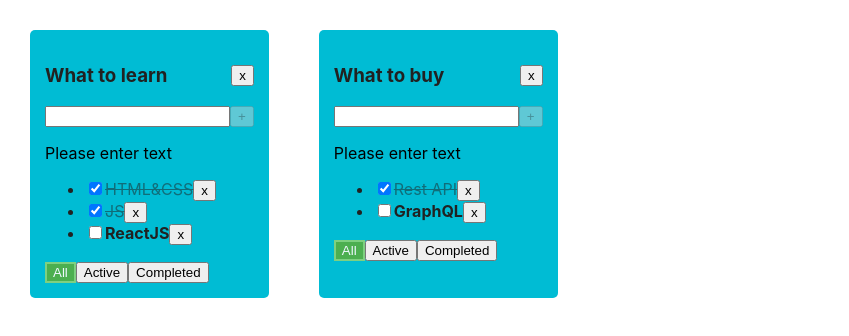
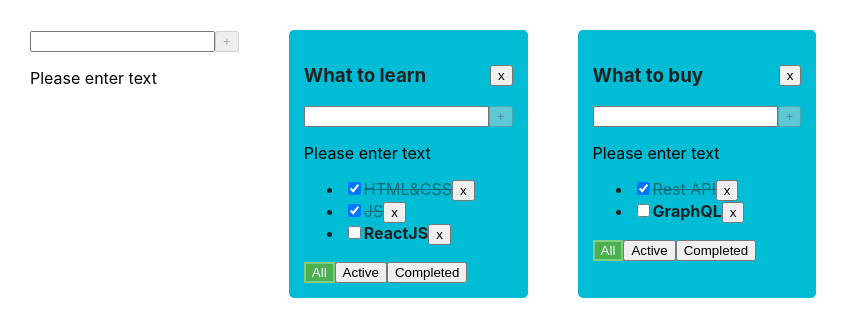
Before and after one commit to sfgardev/todolist, a React (Create React App) app: page / in a window 1280 px wide. Shown: the top 336 px of the page, without its empty margins (0-849 px from the left). Built offline with nearby package versions, Linux system fonts and the light colour scheme.

Commit message:
sprint-2 week-2

```diff
--- a/src/App.tsx
+++ b/src/App.tsx
@@ -2,6 +2,7 @@ import { useState } from "react";
 import { v1 } from "uuid";
 import "./App.css";
 import { Task, TodoList } from "./components/TodoList";
+import { AddItemForm } from "./components/AddItemForm";
 
 export type Filter = "all" | "active" | "completed";
 export type TodolistType = {
@@ -14,12 +15,6 @@ type TasksState = {
 };
 
 function App() {
-  // const initState: Task[] = [
-  //   { id: v1(), title: "HTML&CSS", isDone: true },
-  //   { id: v1(), title: "JS", isDone: true },
-  //   { id: v1(), title: "ReactJS", isDone: false },
-  // ];
-
   const todolistId1 = v1();
   const todolistId2 = v1();
 
@@ -39,7 +34,6 @@ function App() {
       { id: v1(), title: "GraphQL", isDone: false },
     ],
   });
-  // const [filter, setFilter] = useState<Filter>("all");
 
   const removeTodolist = (todolistId: string) => {
     setTodolists((prevState) =>
@@ -49,19 +43,32 @@ function App() {
     setTasks({ ...tasks });
   };
 
+  const addTodolist = (title: string) => {
+    const newTodolist: TodolistType = {
+      id: v1(),
+      title,
+      filter: "all",
+    };
+    setTodolists((prevState) => [newTodolist, ...prevState]);
+    setTasks((prevState) => ({
+      ...prevState,
+      [newTodolist.id]: [],
+    }));
+  };
+
+  const editTodolist = (todolistId: string, title: string) => {
+    setTodolists((prevState) =>
+      prevState.map((todolist) =>
+        todolist.id === todolistId ? { ...todolist, title } : todolist
+      )
+    );
+  };
+
   const removeTask = (todolistId: string, taskId: string) => {
-    // setTasks({
-    //   ...tasks,
-    //   [todolistId]: tasks[todolistId].filter((task) => task.id !== taskId),
-    // });
-
     setTasks((prevState) => ({
       ...prevState,
       [todolistId]: prevState[todolistId].filter((task) => task.id !== taskId),
     }));
-
-    // const updatedState = tasks.filter((task) => task.id !== taskId);
-    // setTasks(updatedState);
   };
 
   const addTask = (todolistId: string, title: string) => {
@@ -75,11 +82,15 @@ function App() {
       ...prevState,
       [todolistId]: [newTask, ...prevState[todolistId]],
     }));
+  };
 
-    // setTasks({ ...tasks, [todolistId]: [newTask, ...tasks[todolistId]] });
-
-    // const updatedState = [newTask, ...tasks];
-    // setTasks(updatedState);
+  const editTask = (todolistId: string, taskId: string, title: string) => {
+    setTasks((prevState) => ({
+      ...prevState,
+      [todolistId]: prevState[todolistId].map((task) =>
+        task.id === taskId ? { ...task, title } : task
+      ),
+    }));
   };
 
   const changeTaskStatus = (
@@ -87,29 +98,12 @@ function App() {
     taskId: string,
     newStatus: boolean
   ) => {
-    // setTasks({
-    //   ...tasks,
-    //   [todolistId]: tasks[todolistId].map((task) =>
-    //     task.id === taskId ? { ...task, isDone: newStatus } : task
-    //   ),
-    // });
-
     setTasks((prevState) => ({
       ...prevState,
       [todolistId]: prevState[todolistId].map((task) =>
         task.id === taskId ? { ...task, isDone: newStatus } : task
       ),
     }));
-
-    // const task = tasks.find((task) => task.id === taskId);
-    // if (task) {
-    //   task.isDone = !task.isDone;
-    // }
-    // setTasks([...tasks]);
-    // const updatedState = tasks.map((task) =>
-    //   task.id === taskId ? { ...task, isDone: newStatus } : task
-    // );
-    // setTasks(updatedState);
   };
 
   const changeFilter = (todolistId: string, filter: Filter) => {
@@ -118,14 +112,6 @@ function App() {
         todolist.id === todolistId ? { ...todolist, filter } : todolist
       )
     );
-
-    // const currentTodolist = todolists.find(
-    //   (todolist) => todolist.id === todolistId
-    // );
-    // if (currentTodolist) {
-    //   currentTodolist.filter = filter;
-    // }
-    // setTodolists([...todolists]);
   };
 
   const getFilteredTasks = (
@@ -142,10 +128,9 @@ function App() {
     }
   };
 
-  // const filteredTasks = getFilteredTasks(tasks, filter);
-
   return (
     <div className="App">
+      <AddItemForm addItem={addTodolist} />
       {todolists.map((todolist) => {
         const filteredTasks = getFilteredTasks(
           tasks[todolist.id],
@@ -163,6 +148,8 @@ function App() {
             addTask={addTask}
             changeTaskStatus={changeTaskStatus}
             removeTodolist={removeTodolist}
+            editTask={editTask}
+            editTodolist={editTodolist}
           />
         );
       })}
--- /dev/null
+++ b/src/components/AddItemForm.tsx
@@ -0,0 +1,59 @@
+import { ChangeEvent, KeyboardEvent, useState } from "react";
+import { Button } from "./Button";
+
+type AddItemFormProps = {
+  addItem: (title: string) => void;
+};
+
+export const AddItemForm = ({ addItem }: AddItemFormProps) => {
+  const [taskTitle, setTaskTitle] = useState("");
+  const [inputError, setInputError] = useState<boolean>(false);
+
+  const onKeyDownaddNewTaskHandler = (e: KeyboardEvent<HTMLInputElement>) => {
+    if (e.key === "Enter" && isAddTaskPosible) {
+      addNewTaskHandler();
+    }
+  };
+
+  const setTaskTitleHandler = (e: ChangeEvent<HTMLInputElement>) => {
+    inputError && setInputError(false);
+    setTaskTitle(e.currentTarget.value);
+  };
+
+  const addNewTaskHandler = () => {
+    const trimmedTitle = taskTitle.trim();
+    if (trimmedTitle) {
+      addItem(trimmedTitle);
+    } else {
+      setInputError(true);
+      setTimeout(() => {
+        setInputError(false);
+      }, 3000);
+    }
+    setTaskTitle("");
+  };
+
+  const maxTitleLength = 15;
+  const isAddTaskPosible =
+    taskTitle.length && taskTitle.length <= maxTitleLength;
+
+  return (
+    <div>
+      <input
+        value={taskTitle}
+        className={inputError ? "input-error" : undefined}
+        onChange={setTaskTitleHandler}
+        onKeyDown={onKeyDownaddNewTaskHandler}
+      />
+      <Button
+        title="+"
+        onClick={addNewTaskHandler}
+        isDisabled={!isAddTaskPosible}
+      />
+      {!taskTitle.length && (
+        <p style={{ color: inputError ? "red" : "black" }}>Please enter text</p>
+      )}
+      {taskTitle.length > maxTitleLength && <p>Task title is too long</p>}
+    </div>
+  );
+};
--- /dev/null
+++ b/src/components/EditableSpan.tsx
@@ -0,0 +1,48 @@
+import { ChangeEvent, useState } from "react";
+
+type EditableSpanProps = {
+  title: string;
+  className?: string;
+  onChange: (title: string) => void;
+};
+
+export const EditableSpan = ({
+  title,
+  className,
+  onChange,
+}: EditableSpanProps) => {
+  const [isEdit, setIsEdit] = useState(false);
+  const [text, setText] = useState("");
+
+  const handleChange = (event: ChangeEvent<HTMLInputElement>) => {
+    setText(event.target.value);
+  };
+
+  const handleStartEdit = () => {
+    setText(title);
+    setIsEdit(true);
+  };
+
+  const handleStopEdit = () => {
+    onChange(text);
+    setIsEdit(false);
+  };
+
+  const handleInputFocus = (node: HTMLInputElement | null) => {
+    node?.focus();
+  };
+
+  return isEdit ? (
+    <input
+      type="text"
+      value={text}
+      ref={handleInputFocus}
+      onChange={handleChange}
+      onBlur={handleStopEdit}
+    />
+  ) : (
+    <span className={className} onDoubleClick={handleStartEdit}>
+      {title}
+    </span>
+  );
+};
--- a/src/components/TodoList.tsx
+++ b/src/components/TodoList.tsx
@@ -1,7 +1,8 @@
-import { ChangeEvent, KeyboardEvent, useState } from "react";
+import { ChangeEvent } from "react";
 import { Filter } from "../App";
+import { AddItemForm } from "./AddItemForm";
 import { Button } from "./Button";
-import { TodoListHeader } from "./TodoListHeader";
+import { EditableSpan } from "./EditableSpan";
 
 type TodoListProps = {
   todolistId: string;
@@ -16,7 +17,9 @@ type TodoListProps = {
     taskId: string,
     newStatus: boolean
   ) => void;
+  editTask: (todolistId: string, taskId: string, title: string) => void;
   removeTodolist: (todolistId: string) => void;
+  editTodolist: (todolistId: string, title: string) => void;
 };
 
 export type Task = {
@@ -35,9 +38,11 @@ export const TodoList = ({
   addTask,
   changeTaskStatus,
   removeTodolist,
+  editTask,
+  editTodolist,
 }: TodoListProps) => {
-  const [taskTitle, setTaskTitle] = useState("");
-  const [inputError, setInputError] = useState<boolean>(false);
+  const editTaskHandler = (taskId: string, title: string) =>
+    editTask(todolistId, taskId, title);
 
   let tasksList;
   if (tasks.length === 0) {
@@ -49,6 +54,9 @@ export const TodoList = ({
           const removeTaskHandler = () => removeTask(todolistId, task.id);
           const changeStatusHandler = (e: ChangeEvent<HTMLInputElement>) =>
             changeTaskStatus(todolistId, task.id, e.currentTarget.checked);
+          // const editTaskHandler = (title: string) =>
+          //   editTask(todolistId, task.id, title);
+
           return (
             <li key={task.id}>
               <input
@@ -56,9 +64,12 @@ export const TodoList = ({
                 checked={task.isDone}
                 onChange={changeStatusHandler}
               />
-              <span className={task.isDone ? "task-done" : "task"}>
-                {task.title}
-              </span>
+
+              <EditableSpan
+                title={task.title}
+                className={task.isDone ? "task-done" : "task"}
+                onChange={(title) => editTaskHandler(task.id, title)}
+              />
               <Button onClick={removeTaskHandler} title="x" />
             </li>
           );
@@ -71,63 +82,28 @@ export const TodoList = ({
     removeTodolist(todolistId);
   };
 
-  const addNewTaskHandler = () => {
-    const trimmedTitle = taskTitle.trim();
-    if (trimmedTitle) {
-      addTask(todolistId, trimmedTitle);
-    } else {
-      setInputError(true);
-      setTimeout(() => {
-        setInputError(false);
-      }, 3000);
-    }
-    setTaskTitle("");
+  const addTaskHandler = (title: string) => {
+    addTask(todolistId, title);
   };
 
-  const onKeyDownaddNewTaskHandler = (e: KeyboardEvent<HTMLInputElement>) => {
-    if (e.key === "Enter" && isAddTaskPosible) {
-      addNewTaskHandler();
-    }
-  };
-
-  const setTaskTitleHandler = (e: ChangeEvent<HTMLInputElement>) => {
-    inputError && setInputError(false);
-    setTaskTitle(e.currentTarget.value);
+  const editTodolistHandler = (title: string) => {
+    editTodolist(todolistId, title);
   };
 
   const changeFilterHandlerCreator = (filter: Filter) => {
     return () => changeFilter(todolistId, filter);
   };
 
-  const maxTitleLength = 15;
-  const isAddTaskPosible =
-    taskTitle.length && taskTitle.length <= maxTitleLength;
-
   return (
     <div className="todolist">
       <div className="todolist-header">
-        <TodoListHeader title={title} />
+        <h3>
+          <EditableSpan title={title} onChange={editTodolistHandler} />
+        </h3>
+        {/* <TodoListHeader title={title} /> */}
         <Button onClick={removeTodolistHandler} title="x" />
       </div>
-      <div>
-        <input
-          value={taskTitle}
-          className={inputError ? "input-error" : undefined}
-          onChange={setTaskTitleHandler}
-          onKeyDown={onKeyDownaddNewTaskHandler}
-        />
-        <Button
-          title="+"
-          onClick={addNewTaskHandler}
-          isDisabled={!isAddTaskPosible}
-        />
-        {!taskTitle.length && (
-          <p style={{ color: inputError ? "red" : "black" }}>
-            Please enter text
-          </p>
-        )}
-        {taskTitle.length > maxTitleLength && <p>Task title is too long</p>}
-      </div>
+      <AddItemForm addItem={addTaskHandler} />
       {tasksList}
       <div>
         <Button
```
